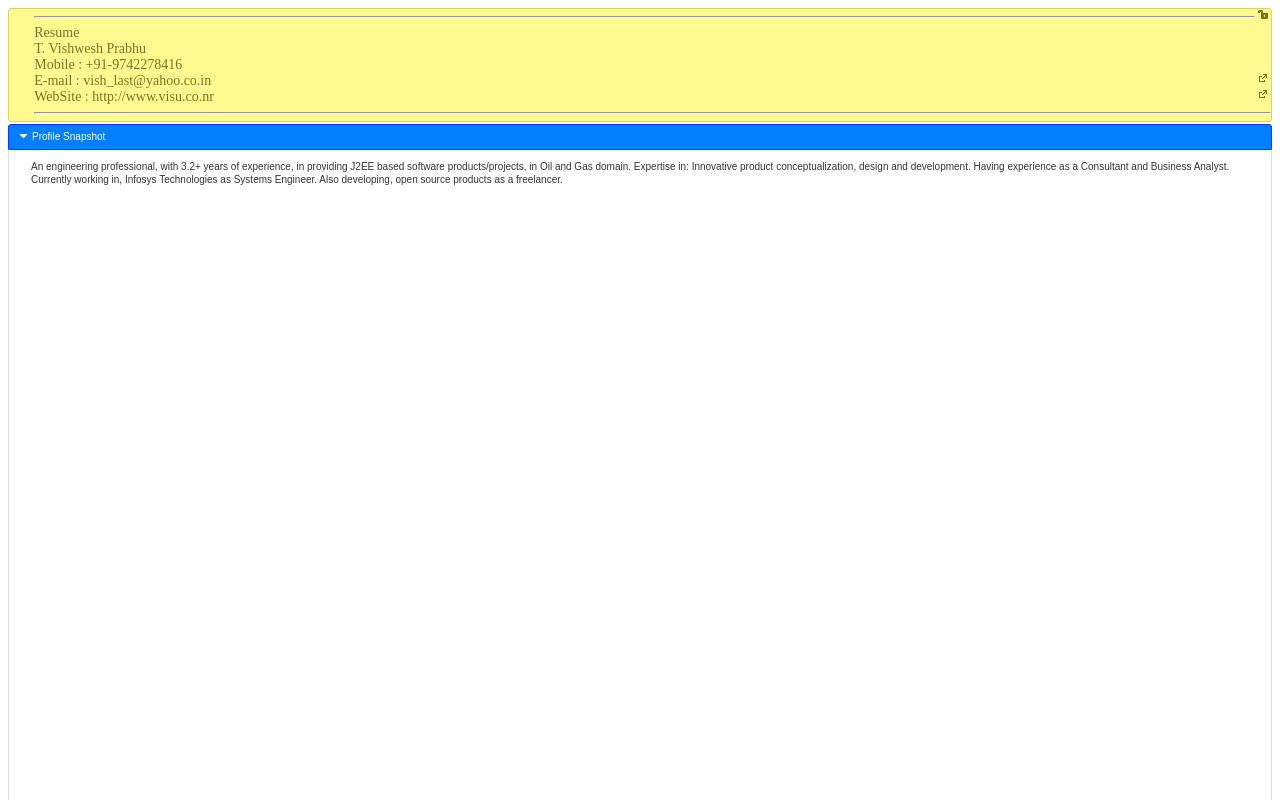
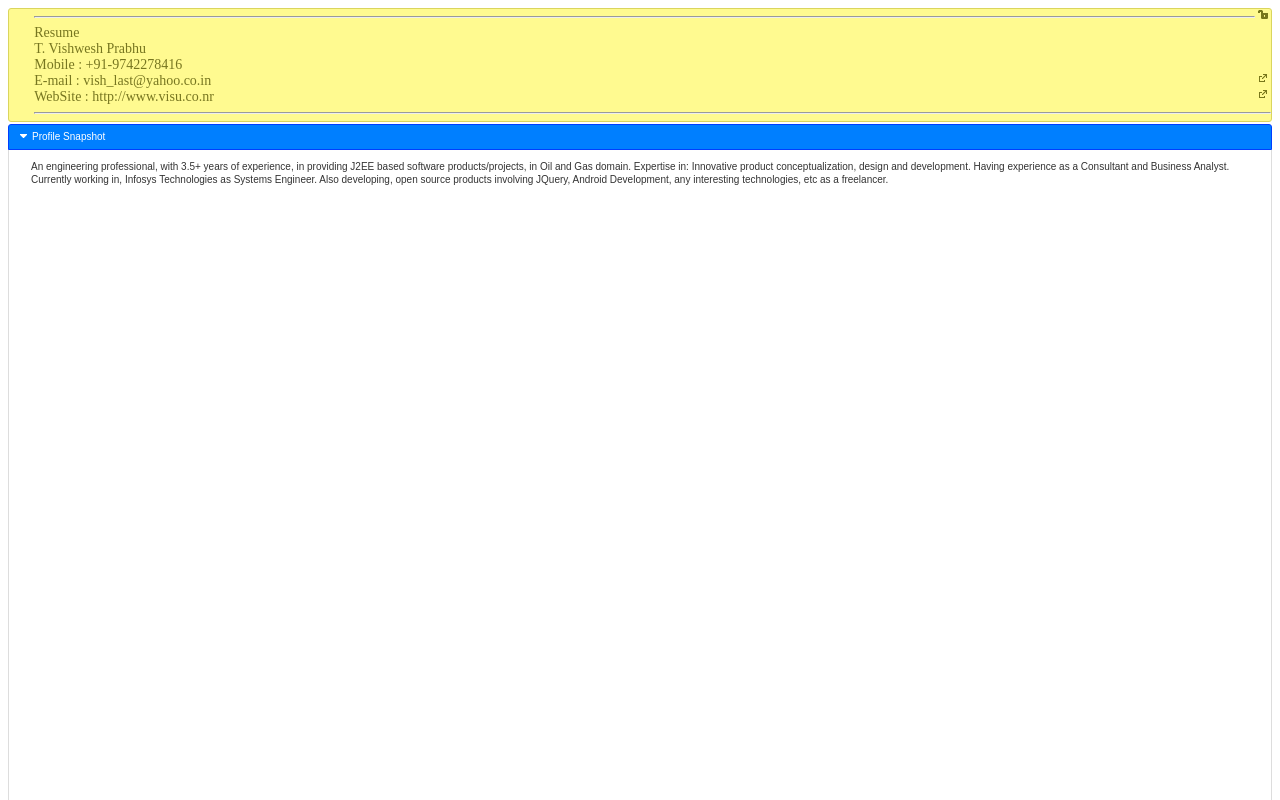
Before and after one commit to Vishwesh/vishwesh.github.com, a plain HTML site: page resume.html in a window 1280 px wide. Shown: the top 800 px of the page. Drawn offline with nearby package versions, Linux system fonts and the light colour scheme.

Commit message:
Update resume.html

```diff
--- a/resume.html
+++ b/resume.html
@@ -114,7 +114,7 @@
 		<div id="accordion" >
 			<h3><a href="#">Profile Snapshot</a></h3>
 			<div>
-				An engineering professional, with 3.2+ years of experience, in providing J2EE based software products/projects, in Oil and Gas domain. Expertise in: Innovative product conceptualization, design and development. Having experience as a Consultant and Business Analyst. Currently working in, Infosys Technologies as Systems Engineer.  Also developing, open source products as a freelancer.
+				An engineering professional, with 3.5+ years of experience, in providing J2EE based software products/projects, in Oil and Gas domain. Expertise in: Innovative product conceptualization, design and development. Having experience as a Consultant and Business Analyst. Currently working in, Infosys Technologies as Systems Engineer.  Also developing, open source products involving JQuery, Android Development, any interesting technologies, etc as a freelancer.
 			</div>
 			<h3><a href="#">Strengths</a></h3>
 			<div>
```
